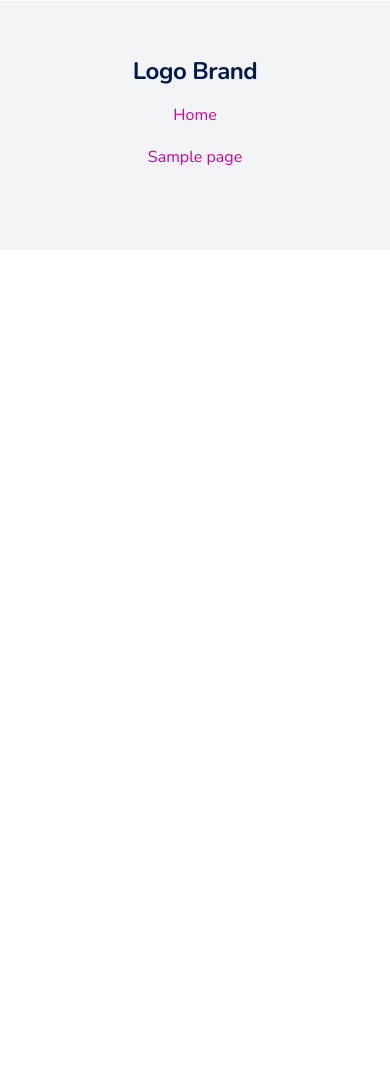
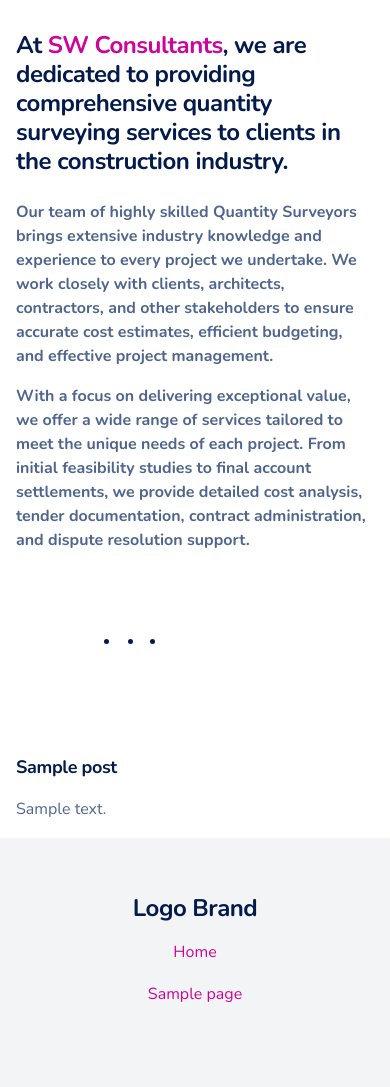
Before and after one commit to mager19/swConsultans, a WordPress theme: template themes/swConsultans/page-components.php in a window 390 px wide. Shown: the part 333-1420 px from the top of the page. Before the commit the page ends 498 px from the top, so only its background shows below. Run offline with PHP 8.4 and a stand-in for WordPress, Linux system fonts and the light colour scheme; the site name, menu and one post (Sample post) are stand-ins, and other content is empty; style sheets or scripts are compiled from the project's sources.

Commit message:
intro pagina

```diff
--- a/themes/swConsultans/page-components.php
+++ b/themes/swConsultans/page-components.php
@@ -12,7 +12,32 @@
 
 get_header(); ?>
 
-<div class="topbar bg-secondary">
+<div class="container mx-auto">
+        <div class="flex flex-wrap px-4">
+          <div class="intro-section md:flex md:w-full">
+            <div class="image w-full lg:w-6/12 md:order-2">
+              <img class="w-full max-h-[422px] md:h-full md:max-h-[565px] object-cover rounded-lg" src="/img/intro.png" alt="image">
+            </div>
+            <div class="content w-full lg:w-6/12 md:order-1">
+              <div class="title text-title5 md:text-title4 text-grey-700">
+                <h3 class="w-full md:max-w-[400px] mt-8 md:mt-0">
+                  At <span class="text-primary">SW Consultants</span>, we are dedicated to providing comprehensive quantity surveying services to clients in the construction industry.
+                </h3>
+              </div>
+              <div class="paragraph1 text-body text-grey-700 mt-6">
+                <p class="w-full md:max-w-[420px]">
+                  Our team of highly skilled Quantity Surveyors brings extensive industry knowledge and experience to every project we undertake. We work closely with clients, architects, contractors, and other stakeholders to ensure accurate cost estimates, efficient budgeting, and effective project management.
+                </p>
+              </div>
+              <div class="paragraph2 text-body text-grey-700 mt-2">
+                <p class="w-full md:max-w-[410px]">
+                  With a focus on delivering exceptional value, we offer a wide range of services tailored to meet the unique needs of each project. From initial feasibility studies to final account settlements, we provide detailed cost analysis, tender documentation, contract administration, and dispute resolution support.
+                </p>
+              </div>
+            </div>
+          </div>
+        </div>
+      </div>
         <div class="container mx-auto">
           <div class="flex flex-wrap px-4">
             <div class="email w-8/12 md:w-1/2">
```
